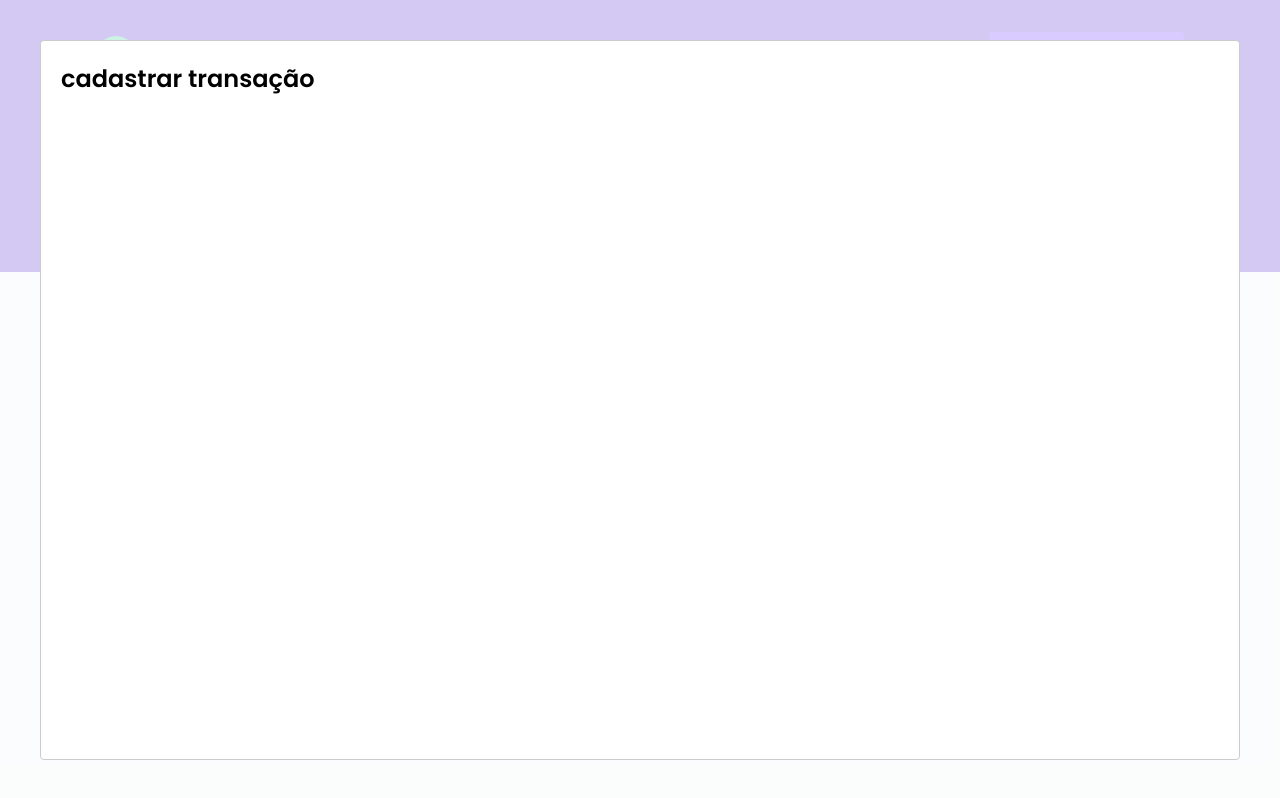
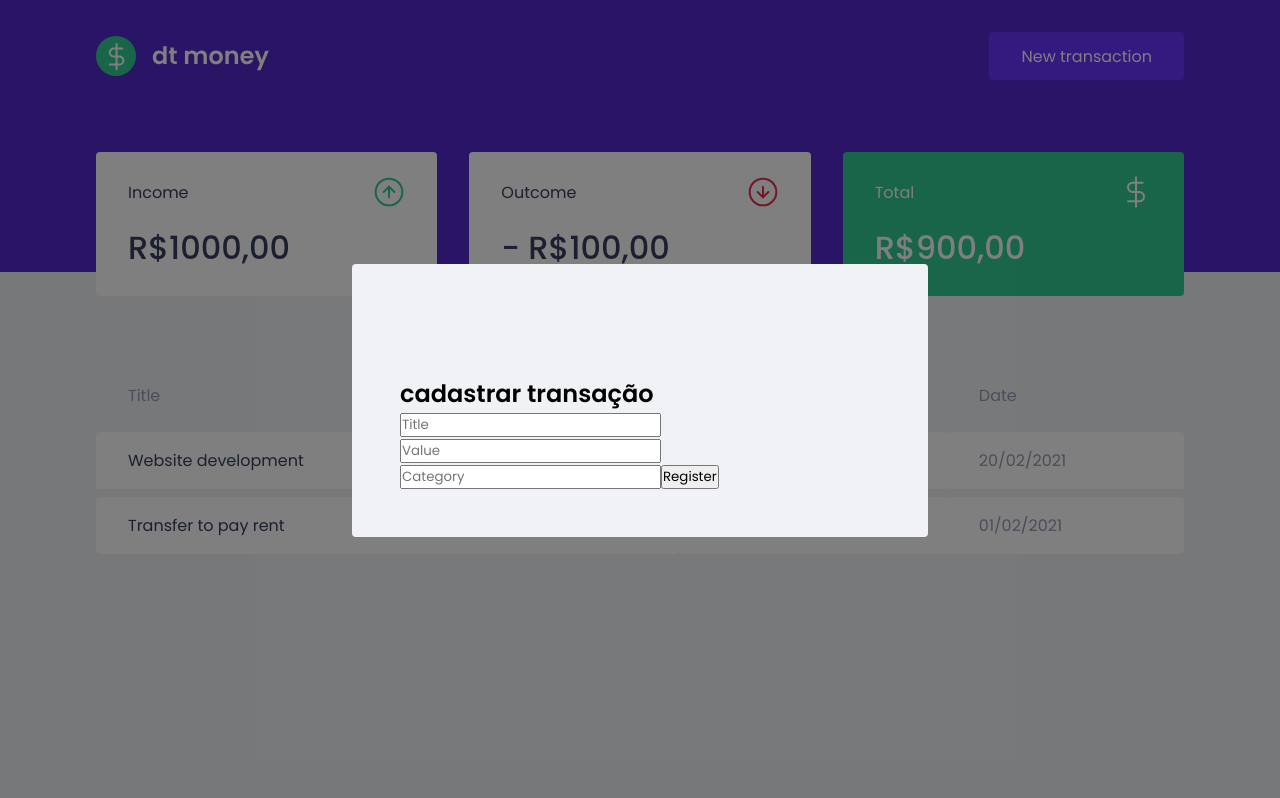
Before and after one commit to Kalmovic/dtmoney, a React (Create React App) app: page / in a window 1280 px wide. Both pictures are taken after a click on the button "New transaction". Built offline with nearby package versions, Linux system fonts and the light colour scheme; no server answers; what miragejs would draw is missing.

Commit message:
initial modal structure

```diff
--- a/src/NewTransactionModal/index.tsx
+++ b/src/NewTransactionModal/index.tsx
@@ -1,5 +1,6 @@
 import React from 'react';
 import Modal from 'react-modal';
+import { Container } from '../components/TransactionsTable/styles';
 
 // import { Container } from './styles';
 
@@ -15,8 +16,17 @@ function NewTransactionModal({isOpen, onRequestClose}:NewTransactionModalProps)
     <Modal
     isOpen={isOpen}
     onRequestClose={onRequestClose}
+    overlayClassName="react-modal-overlay"
+    className="react-modal-content"
   >
-    <h2>cadastrar transação</h2>
+    <Container>
+      <h2>cadastrar transação</h2>
+      <input placeholder="Title"/>
+      <input type="number" placeholder="Value"/>
+      <input placeholder="Category"/>
+      <button type="submit">Register</button>
+
+    </Container>
   </Modal>
   );
 }
--- a/src/styles/global.ts
+++ b/src/styles/global.ts
@@ -49,4 +49,25 @@ export const GlobalStyle = createGlobalStyle`
         opacity: 0.6;
         cursor: not-allowed;
     }
+
+    .react-modal-overlay {
+        background: rgba(0, 0, 0, 0.5);
+        position: fixed;
+        top: 0;
+        bottom: 0;
+        left: 0;
+        right: 0;
+
+        display: flex;
+        align-items: center;
+        justify-content: center;
+    }
+    .react-modal-content {
+        width: 100%;
+        max-width: 576px;
+        background: var(--background);
+        padding: 3rem;
+        position: relative;
+        border-radius: 0.25rem;
+    }
 `;
```
